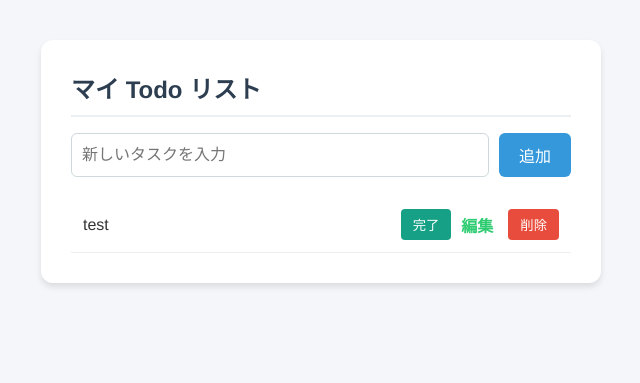
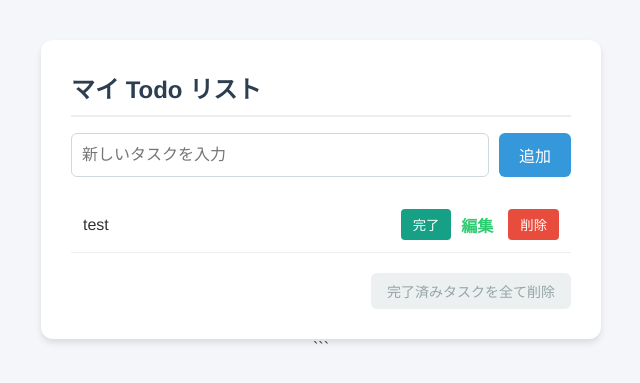
Before and after one commit to guangtaiyuyi-ship-it/100days-of-code, a Flask app: page / in a window 1280 px wide. Shown: the top 383 px of the page, without its empty margins (319-959 px from the left). Run offline with Flask 3, Linux system fonts and the light colour scheme.

Commit message:
一括削除を実装

````diff
--- a/main.py
+++ b/main.py
@@ -45,6 +45,21 @@ def toggle_task(task_id):
     db.session.commit()  # データベースに変更を保存
     return redirect(url_for("todo_app"))
 
+# ==================== 【新規追加】完了済みタスクの一括削除処理 ====================
+@app.route("/delete_completed", methods=["POST"])
+def delete_completed_tasks():
+    # 1. 【解説】データベースから「is_completed が True（完了）」のデータだけを絞り込んで取得
+    completed_tasks = TodoTask.query.filter_by(is_completed=True).all()
+
+    # 2. 【解説】該当するタスクをループ処理で1つずつ削除リストに追加
+    for task in completed_tasks:
+        db.session.delete(task)
+
+    # 3. 変更を確定（ここで一括してデータベースから消去されます）
+    db.session.commit()
+
+    # 4. トップページへ戻る
+    return redirect(url_for("todo_app"))
 
 @app.route("/delete/<int:task_id>", methods=["POST"])
 def delete_task(task_id):
--- a/static/style.css
+++ b/static/style.css
@@ -102,3 +102,27 @@ li {
     cursor: pointer;
     margin-right: 10px;
 }
+
+/* 【解説】一括削除ボタンの基本デザイン */
+.btn-clear {
+    background-color: #bdc3c7;
+    color: white;
+    border: none;
+    padding: 8px 16px;
+    border-radius: 6px;
+    cursor: pointer;
+    font-size: 14px;
+    transition: background-color 0.3s;
+}
+
+/* 【解説】マウスを乗せた時の色（警告を促すオレンジ） */
+.btn-clear:hover {
+    background-color: #e67e22;
+}
+
+/* 【解説】ボタンが無効化（disabled）されている時の薄いデザイン */
+.btn-clear:disabled {
+    background-color: #ecf0f1;
+    color: #95a5a6;
+    cursor: not-allowed;
+}
--- a/templates/todo.html
+++ b/templates/todo.html
@@ -37,6 +37,14 @@
                 <li style="color: #95a5a6;">タスクはありません。</li>
             {% endfor %}
         </ul>
-    </div>
+        <div style="margin-top: 20px; text-align: right;">
+            <form action="/delete_completed" method="POST">
+                <button type="submit" class="btn-clear"
+                        {% if tasks|selectattr('is_completed', 'equalto', true)|list|length == 0 %}disabled{% endif %}>
+                    完了済みタスクを全て削除
+                </button>
+            </form>
+        </div>
+    </div> ```
 </body>
 </html>
````
Also changed, not shown: instance/todo.db.
